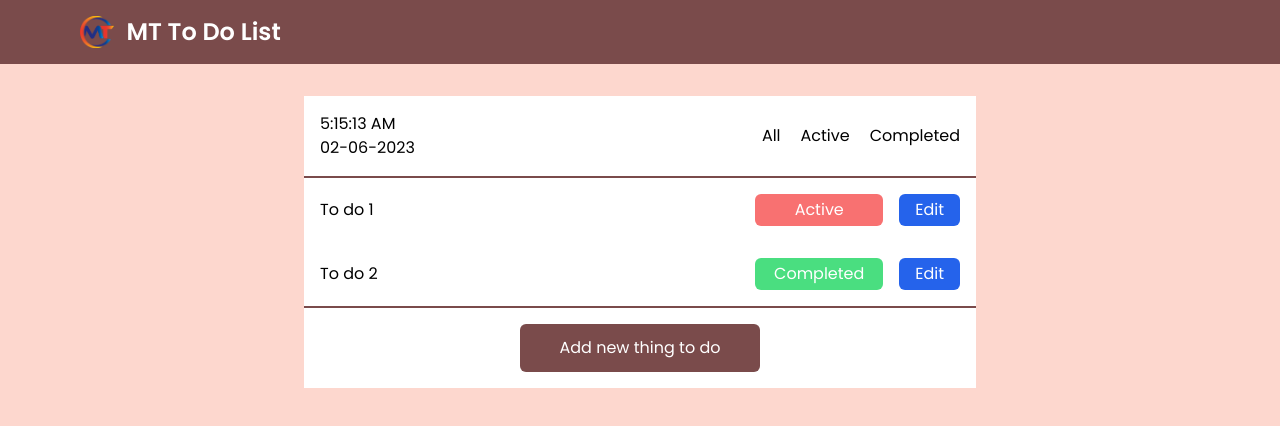
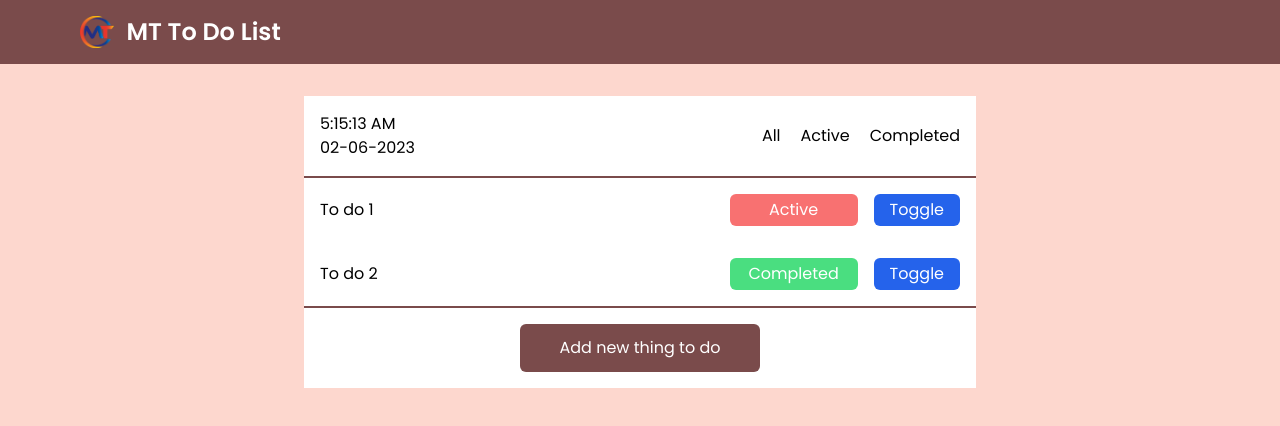
Before and after one commit to michaelthinh/MT-To-Do-List, a React (Create React App) app: page / in a window 1280 px wide. Shown: the top 426 px of the page. Built offline with nearby package versions, Linux system fonts and the light colour scheme.

Commit message:
add logic

```diff
--- a/src/components/ToDoList/List.js
+++ b/src/components/ToDoList/List.js
@@ -2,36 +2,88 @@ import ListUI from "../UI/ListUI";
 import ListInfo from "./ListInfo/ListInfo";
 import ListContent from "./ListContent/ListContent";
 import ListActions from "./ListActions/ListActions";
-import { useState } from "react";
+import { useReducer } from "react";
 
 const DUMMY_LIST = [
     {
         id: "td1",
         content: "To do 1",
-        status: "Active",
+        active: true,
     },
     {
         id: "td2",
         content: "To do 2",
-        status: "Completed",
+        active: false,
     },
 ];
 
-const List = (props) => {
-    const [list, setList] = useState(DUMMY_LIST);
+const initialTodos = {
+    list: DUMMY_LIST,
+    renderedList: DUMMY_LIST,
+    filter: "all",
+};
+
+const listReducer = (state, actions) => {
+    if (actions.type === "CHANGE_FILTER") {
+        if (actions.value !== "all") {
+            return {
+                list: state.list,
+                renderedList: state.list.filter(
+                    (item) => item.active === (actions.value === "active")
+                ),
+                filter: actions.value,
+            };
+        } else {
+            return {
+                list: state.list,
+                renderedList: state.list,
+                filter: actions.value,
+            };
+        }
+    }
+    if (actions.type === "TOGGLE_ACTIVE") {
+        const newList = state.list.filter((item) => {
+            if (item.id === actions.value) {
+                console.log("new item:", item.active);
+                item.active = !item.active;
+                console.log("new item:", item.active);
+            }
+
+            return item;
+        });
+
+        let newRenderedList = [];
+        if (state.filter === "all") {
+            console.log("ALL");
+            newRenderedList = newList;
+        } else {
+            newRenderedList = newList.filter(
+                (item) => item.active === (state.filter === "active")
+            );
+            console.log(newRenderedList);
+        }
+        return {
+            list: newList,
+            renderedList: newRenderedList,
+            filter: state.filter,
+        };
+    }
+    return initialTodos;
+};
+
+const List = () => {
+    const [todos, dispatch] = useReducer(listReducer, initialTodos);
     const getFilterHandler = (filter) => {
-        if (filter === "active") {
-            setList(DUMMY_LIST.filter((item) => item.status === "Active"));
-        } else if (filter === "completed") {
-            setList(DUMMY_LIST.filter((item) => item.status === "Completed"));
-        } else {
-            setList(DUMMY_LIST);
-        }
+        dispatch({ type: "CHANGE_FILTER", value: filter });
+    };
+    const toggleHandler = (id) => {
+        console.log(id);
+        dispatch({ type: "TOGGLE_ACTIVE", value: id });
     };
     return (
         <ListUI>
             <ListInfo onGetFilter={getFilterHandler} />
-            <ListContent list={list} />
+            <ListContent list={todos.renderedList} onToggle={toggleHandler} />
             <ListActions />
         </ListUI>
     );
--- a/src/components/ToDoList/ListContent/ListContent.js
+++ b/src/components/ToDoList/ListContent/ListContent.js
@@ -2,10 +2,13 @@ import ListItem from "./ListItem";
 
 const ListContent = (props) => {
     const list = props.list;
+    const toggleHandler = (id) => {
+        props.onToggle(id);
+    };
     return (
         <div>
             {list.map((item) => (
-                <ListItem key={item.id} info={item} />
+                <ListItem key={item.id} info={item} onToggle={toggleHandler} />
             ))}
         </div>
     );
--- a/src/components/ToDoList/ListContent/ListItem.js
+++ b/src/components/ToDoList/ListContent/ListItem.js
@@ -1,19 +1,25 @@
 const ListItem = (props) => {
-    const active = props.info.status === "Active";
+    const active = props.info.active === true;
+    const toggleHandler = () => {
+        props.onToggle(props.info.id);
+    };
     return (
         <div className="p-4 flex justify-between">
             <div className="py-1">{props.info.content}</div>
 
             <div className="flex flex-wrap gap-4">
                 <div
-                    className={`w-32 text-center text-white px-4 py-1 rounded-md ${
+                    className={`cursor-not-allowed w-32 text-center text-white px-4 py-1 rounded-md ${
                         active ? "bg-red-400" : "bg-green-400"
                     }`}
                 >
-                    {props.info.status}
+                    {active ? "Active" : "Completed"}
                 </div>
-                <button className="px-4 py-1 bg-blue-600 text-white rounded-md">
-                    Edit
+                <button
+                    className="px-4 py-1 bg-blue-600 text-white rounded-md"
+                    onClick={toggleHandler}
+                >
+                    Toggle
                 </button>
             </div>
         </div>
--- a/src/index.js
+++ b/src/index.js
@@ -4,8 +4,4 @@ import "./index.css";
 import App from "./App";
 
 const root = ReactDOM.createRoot(document.getElementById("root"));
-root.render(
-    <React.StrictMode>
-        <App />
-    </React.StrictMode>
-);
+root.render(<App />);
```
